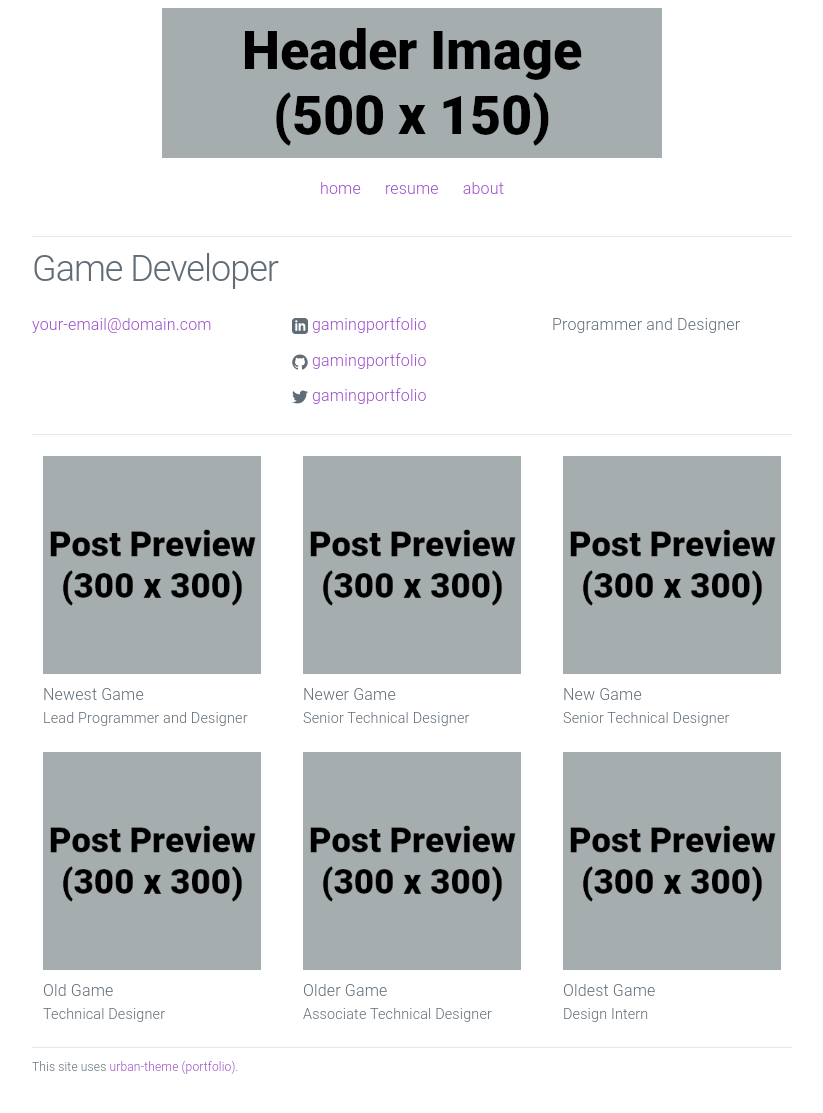
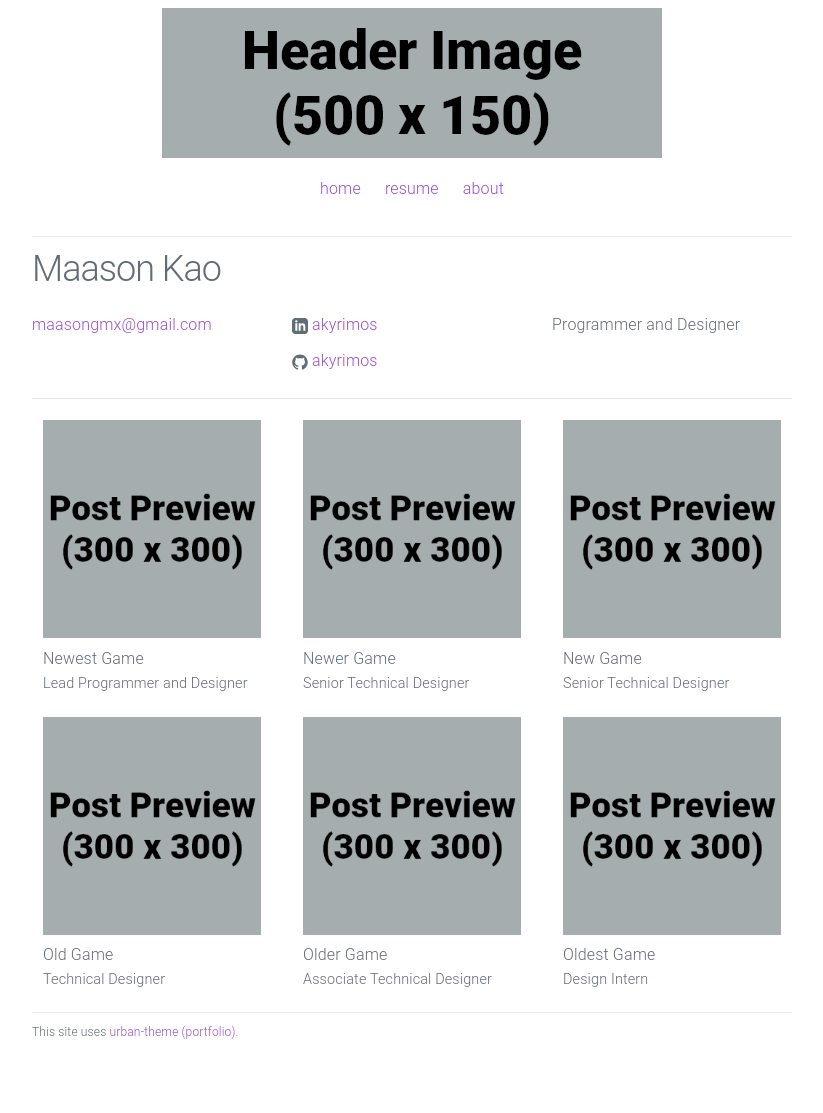
Before and after one commit to akyrimos/GamePortfolio, a Jekyll site: the page built from index.html, in a window 1280 px wide. Shown: the whole page, without its empty margins (228-1051 px from the left). Built offline with Jekyll 4.4.1, drawn with Linux system fonts in a browser that asks for light colours; after the commit the page ends 1077 px from its top, so only the background shows below that.

Commit message:
Update _config.yml
Step 7

```diff
--- a/_config.yml
+++ b/_config.yml
@@ -1,12 +1,11 @@
 # Site settings
-title: Game Developer
-email: your-email@domain.com
+title: Maason Kao
+email: maasongmx@gmail.com
 description: > # keep this and put description below
   Programmer and Designer
-url: "https://yourdomain.com" # the base hostname & protocol for your site
+url: "https://akyrimos.github.io" # the base hostname & protocol for your site
 linkedin_url: "https://www.linkedin.com/in/gamingportfolio"
-github_username: gamingportfolio
-twitter_username: gamingportfolio
+github_username: akyrimos
 footer_text: "This site uses <a href='https://github.com/gamingportfolio/urban-theme-portfolio'>urban-theme (portfolio)</a>."
 
 # Build settings
```
